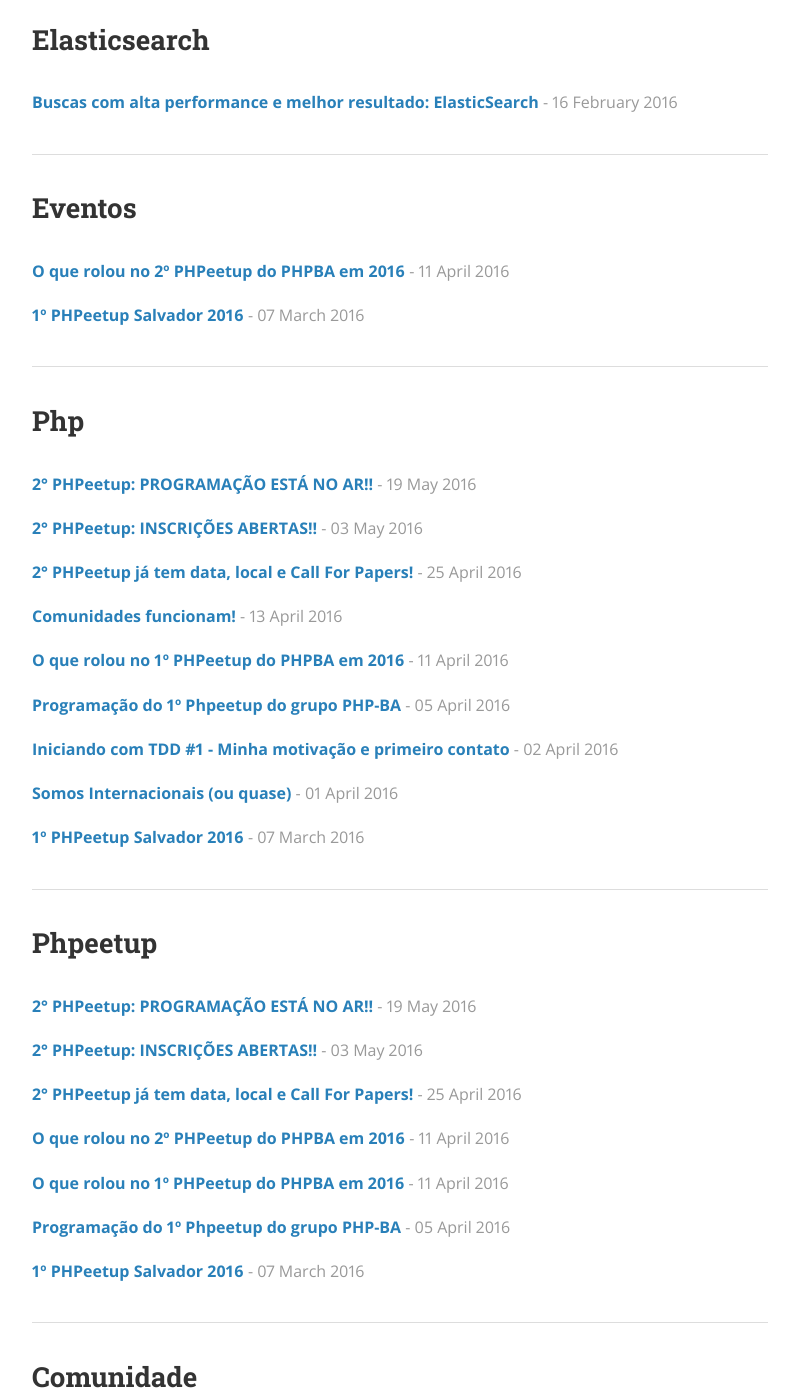
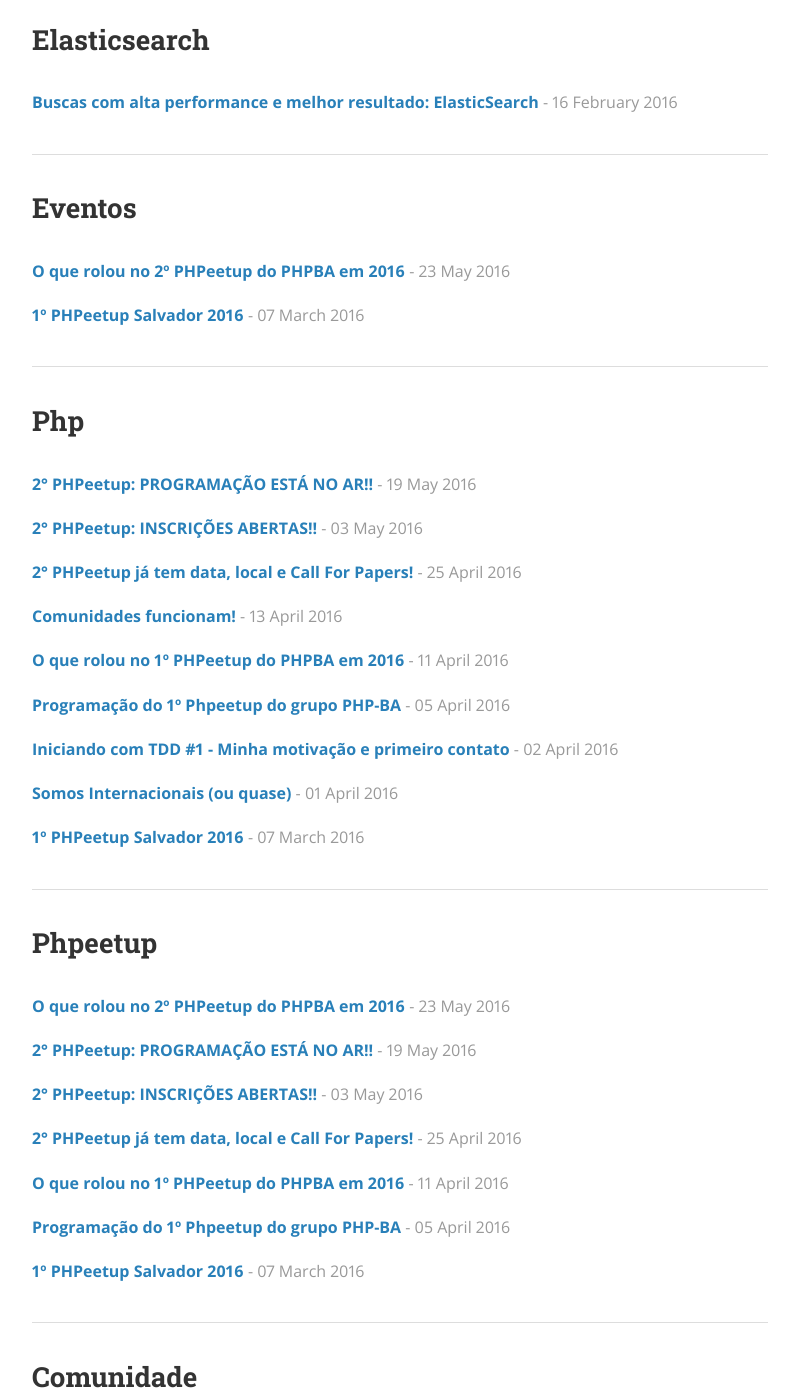
Before and after one commit to phpba/phpba.github.io, a Jekyll site: the page built from posts.html, in a window 1280 px wide and 1400 px high, scrolled down 1335 px. Shown: the whole window, without its empty margins (240-1039 px from the left). Built offline with Jekyll 4.4.1, drawn with Linux system fonts in a browser that asks for light colours; nearby versions of some CDN libraries; a style sheet for code colours, icons or effects is not loaded.

Commit message:
Mudança de data do post de review do 2 phpeetup

```diff
--- a/_posts/2016-05-23-review-2-phpeetup.md
+++ b/_posts/2016-05-23-review-2-phpeetup.md
@@ -1,7 +1,7 @@
 ---
 layout: post
 title:  "O que rolou no 2º PHPeetup do PHPBA em 2016"
-date:   2016-04-11 08:44:00
+date:   2016-05-23 08:44:00
 author:
     name: Paulo de Almeida
     mail: paulodealmeida@gmail.com
```
